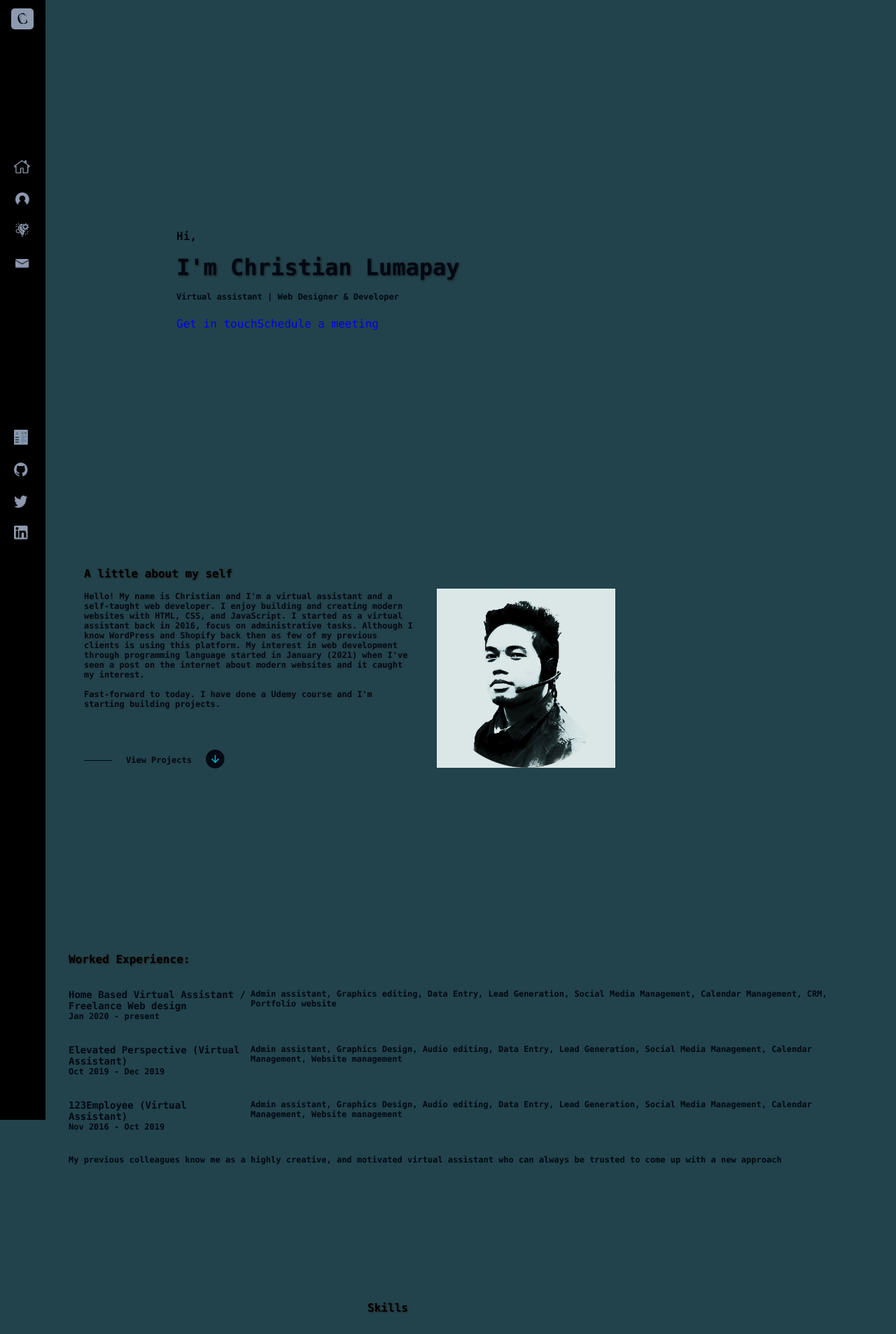
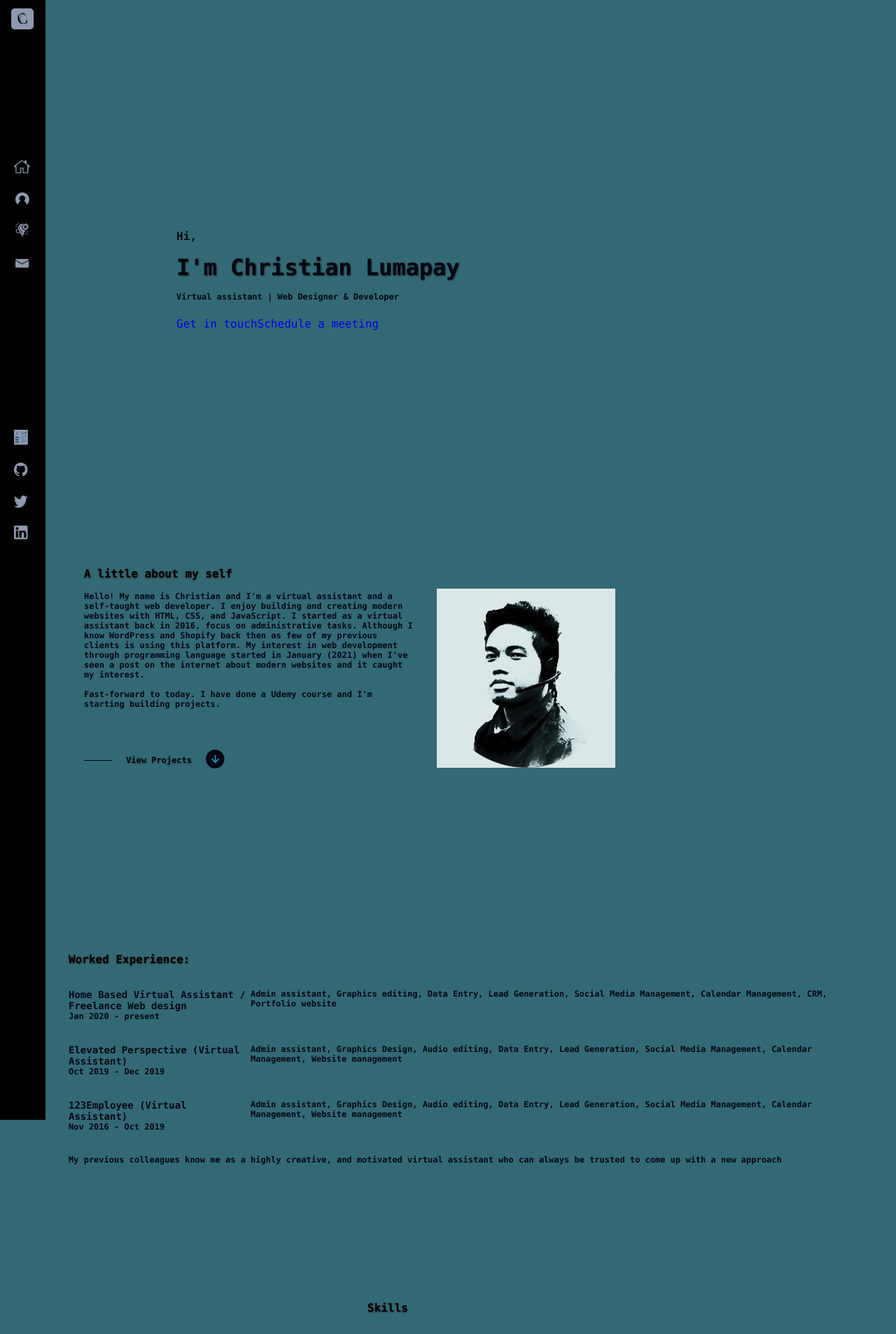
Before and after one commit to clumapay30/my-portfolio-v2, a Next.js app: page / in a window 1280 px wide. Shown: the top 1906 px of the page at 70% size. Built offline with nearby package versions, Linux system fonts and the light colour scheme.

Commit message:
Update background color and text shadow

```diff
--- a/components/Navbar.js
+++ b/components/Navbar.js
@@ -51,7 +51,7 @@ const Navbar = () => {
                 </Link>
             </nav>
             <nav className={styles.nav2}>
-                <Link href="https://drive.google.com/file/d/1VXAbgYk95c3yc8so_r4ya9ub7NATZHn7/view?usp=sharing">
+                <Link href="https://drive.google.com/file/d/1yiZ9QGD93-YnumPgxiWuWUKHCdxdVdJ-/view?usp=sharing">
                     <a className={styles.resume} target="_blank" rel="noreferrer noopener">
                         <Image src={!resumeEffect ? "/resume.png" : "/resume-hover.png"} onMouseEnter={() => setResumeEffect(true)} onMouseLeave={() => setResumeEffect(false)} width={20} height={22} />
                         {resumeEffect ? <h2 className={styles.active}>My resume</h2> : <h2 className={styles.inactive}>My resume</h2>}
--- a/styles/About.module.css
+++ b/styles/About.module.css
@@ -7,7 +7,7 @@
         font-size: 16px;
         font-weight: bold;
         color: #000;
-        text-shadow: 1px 1px 2px #212121;
+        text-shadow: 0px 1px 2px #212121;
         margin-bottom: 16px;
     }
 
@@ -17,7 +17,7 @@
         font-weight: bold;
         letter-spacing: 0px;
         color: #000814;
-        text-shadow: 1px 1px 2px #2F3E46;
+        /* text-shadow: 0px 1px 2px #2F3E46; */
     }
 
     .imgContainerA {
--- a/styles/Home.module.css
+++ b/styles/Home.module.css
@@ -25,7 +25,7 @@
         margin-top: 16px;
         font-size: 22px;
         color: #000814;
-        text-shadow: 1px 1px 3px #171717;
+        text-shadow: 1px 1px 2px #171717;
     }
 
     .containerLeft p {
@@ -48,7 +48,7 @@
         text-align: center;
         padding: 10px 27px;
         background: #000814 0% 0% no-repeat padding-box;
-        box-shadow: 1px 1px 4px #212121;
+        box-shadow: 1px 1px 2px #212121;
         border-radius: 5px;
         font-size: 10px;
         color: #8D99AE;
--- a/styles/Projects.module.css
+++ b/styles/Projects.module.css
@@ -7,7 +7,7 @@
 
     .container h1 {
         color: #000;
-        text-shadow: 1px 1px 2px #212121;
+        text-shadow: 0px 1px 2px #212121;
         font-size: 16px;
         text-align: center;
     }
--- a/styles/Skills.module.css
+++ b/styles/Skills.module.css
@@ -12,7 +12,7 @@
 
     .container h1 {
         color: #000;
-        text-shadow: 1px 1px 2px #212121;
+        text-shadow: 0px 1px 2px #212121;
         font-size: 16px;
         font-weight: bold;
         margin-bottom: 26px;
--- a/styles/WExperience.module.css
+++ b/styles/WExperience.module.css
@@ -13,7 +13,7 @@
         color: #000;
         font-size: 16px;
         font-weight: bold;
-        text-shadow: 1px 1px 2px #212121;
+        text-shadow: 0px 1px 2px #212121;
     }
 
     .experience {
--- a/styles/globals.css
+++ b/styles/globals.css
@@ -1,7 +1,7 @@
 html,
 body {
   scroll-behavior: smooth;
-  background-color: #22434B;
+  background-color: #336975;
   font-family: Consolas, BlinkMacSystemFont, Segoe UI, Roboto, Oxygen,
     Ubuntu, Cantarell, Fira Sans, Droid Sans, Helvetica Neue, sans-serif;
 }
```
